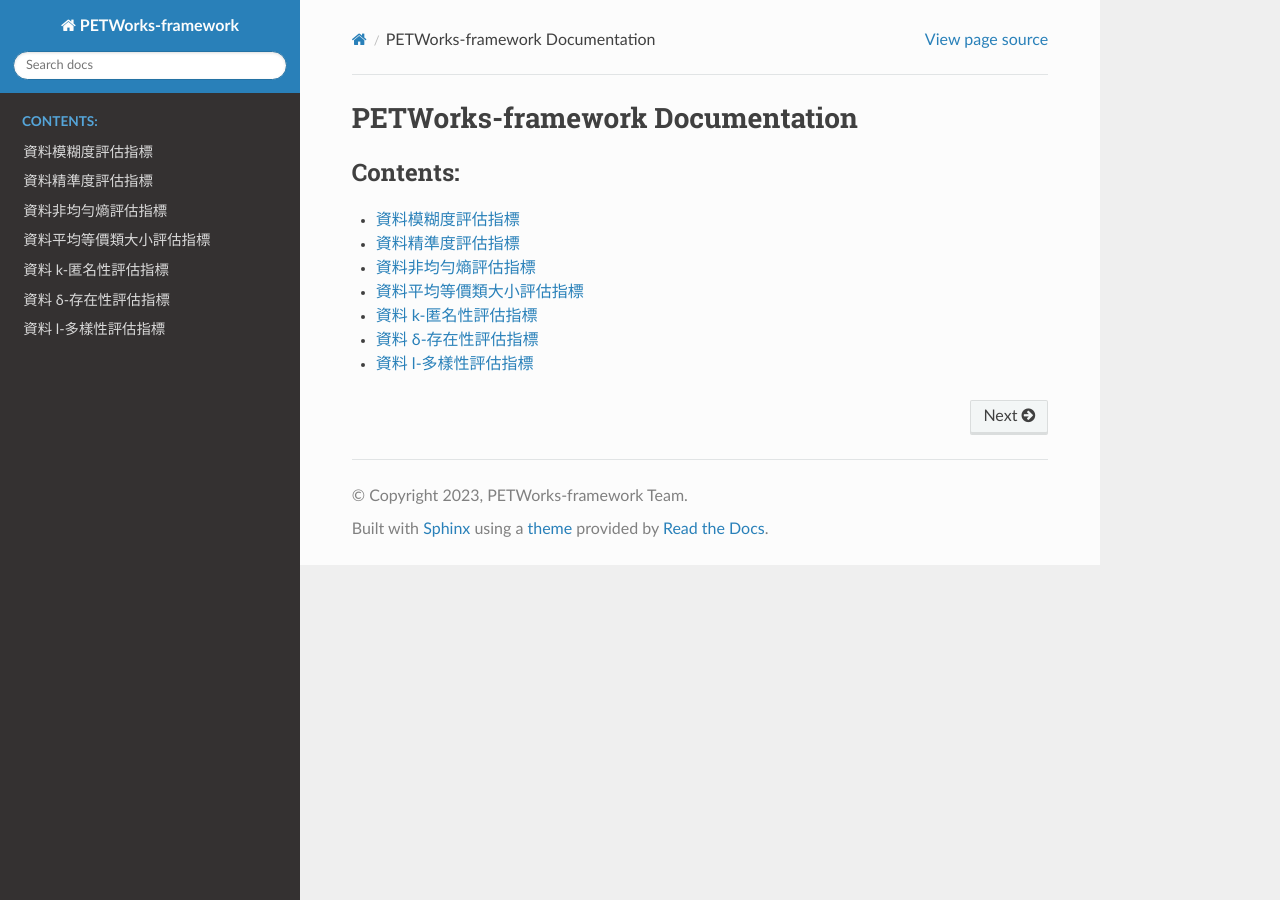
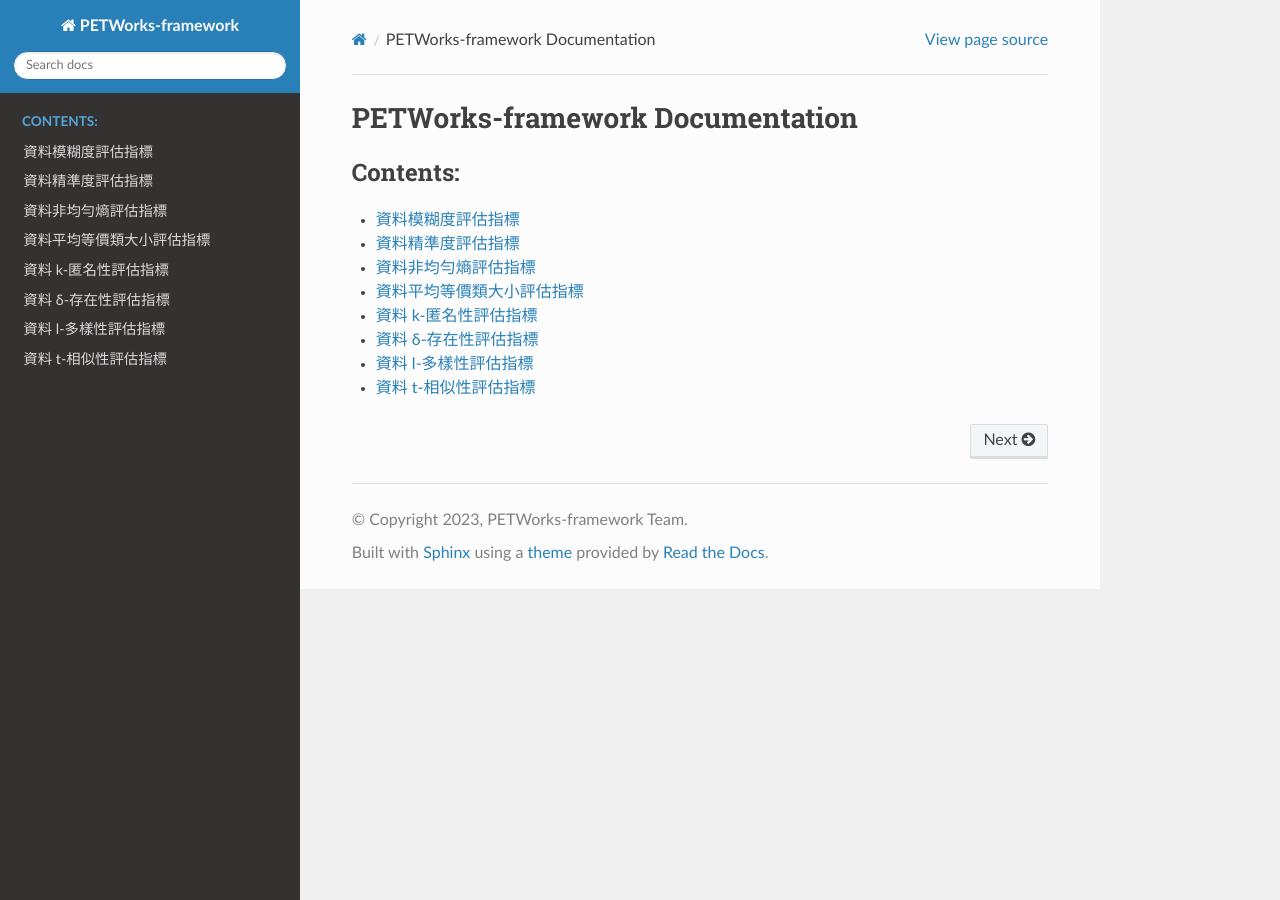
Before and after one commit to quark-engine/PETWorks-DOC, a Sphinx documentation site: the page built from docs/source/index.rst, in a window 1280 px wide. Built offline with Sphinx 7.4.7 and the Read the Docs theme 2.0.0, drawn with Linux system fonts in a browser that asks for light colours; part of the change alters nothing that is shown.

Commit message:
add document for t-closeness (#19)

```diff
--- a/docs/source/index.rst
+++ b/docs/source/index.rst
@@ -17,3 +17,4 @@ PETWorks-framework Documentation
    kanonymity
    dpresence
    ldiversity
+   tcloseness
--- /dev/null
+++ b/docs/source/tcloseness.rst
@@ -0,0 +1,288 @@
++++++++++++++++++++++++++++++++++++++++
+資料 t-相似性評估指標
++++++++++++++++++++++++++++++++++++++++
+
+以下程式碼旨在評估資料是否滿足 t-相似性（t-closeness）。更多 t-相似性之說明，詳見 `此處 <#id3>`_ 。
+
+我們以 ``data/patient_anonymized.csv`` 作為去識別化資料表， ``data/patient_hierarchy`` 作為
+資料階層定義，以及 ``attributeTypes`` 作為屬性型態定義，展示如何透過 PETWorks-framework
+框架判斷此指標。
+
+在以下程式碼中，我們透過 API ``PETValidation(None, anonymized, "t-closeness", dataHierarchy, attributeTypes, tLimit)`` ，以上述資料、“t-closeness” 字串與 ``tLimit`` 作爲
+參數，判斷資料是否滿足 t-相似性。
+
+再來，我們透過 API ``report(result, format)`` ，以上述評估結果與 “json” 字串作爲參數，將評估
+結果以 JSON 格式印出。
+
+
+範例程式碼: t-closeness.py
+--------------------------
+
+.. code-block:: python
+
+   from PETWorks import PETValidation, report
+    from PETWorks.attributetypes import (
+        SENSITIVE_ATTRIBUTE,
+        QUASI_IDENTIFIER,
+    )
+
+    anonymized = "data/patient_anonymized.csv"
+    dataHierarchy = "data/patient_hierarchy"
+
+    attributeTypes = {
+        "ZIPCode": QUASI_IDENTIFIER,
+        "Age": QUASI_IDENTIFIER,
+        "Disease": SENSITIVE_ATTRIBUTE,
+    }
+
+    result = PETValidation(
+        None,
+        anonymized,
+        "t-closeness",
+        dataHierarchy=dataHierarchy,
+        attributeTypes=attributeTypes,
+        tLimit=0.376,
+    )
+    report(result, "json")
+
+
+輸出結果
+--------
+
+.. code-block:: text
+
+    $ python3 t-closeness.py
+    {
+        "t": 0.376,
+        "fulfill t-closeness": true
+    }
+
+評估指標之定義
+--------------
+
+t-相似性（t-closeness）是一種隱私保護力指標，表示資料集中子群體的敏感資訊機率分佈與資料表整體的敏感資訊機率分佈之差異，是否不超過 t，該差異稱為推土機距離（Earth Mover’s distance）。一旦攻擊者發現子群體的敏感資訊機率分佈與整體資料表差異過大，可藉由資料表推敲出子群體的敏感資訊特徵。
+
+推土機距離數值分佈在 0 到 1 之間。當數值越高，子群體的敏感資訊機率分佈與整體的敏感資訊機率分佈越迥異，攻擊者可分析出的特徵越多；當數值越低，子群體的敏感資訊機率分佈與整體的敏感資訊機率分佈越相似，攻擊者可分析出的特徵越少。
+
+因此，指標使用可調配參數 t 限制推土機距離最大值。當參數 t 越小，子群體的敏感資訊機率分佈與整體的敏感資訊分佈被限制的越相似，攻擊者可分析出的特徵越少，敏感資訊得到的保障越大。
+
+評估指標之判斷
+---------------
+
+參考 [1]_ ，判斷 t-相似性的方法有四個步驟：
+
+1. 將具有相同個體背景資訊之資料列分為同組。
+2. 盤點各組別相較於整體資料表的敏感資訊數值之出現機率差異。
+3. 計算將出現機率差異中和的最小成本，即推土機距離。
+4. 確認上述推土機距離是否不超過 t 。
+
+
+接下來將以下列「範例資料表」與「疾病資料階層」說明判斷過程。
+
+
+**範例資料表**
+
++---------------------+-------------------------+--------------------------------+--------------------------------+
+| .. centered::  編號 | .. centered::  出生年   | .. centered::  薪水            | .. centered::  疾病            |
++=====================+=========================+================================+================================+
+| .. centered::  1    | .. centered::  197*     | .. centered::  3k              | .. centered::  胃癌            |
++---------------------+-------------------------+--------------------------------+--------------------------------+
+| .. centered::  2    | .. centered::  197*     | .. centered::  4k              | .. centered::  流感            |
++---------------------+-------------------------+--------------------------------+--------------------------------+
+| .. centered::  3    | .. centered::  198*     | .. centered::  5k              | .. centered::  流感            |
++---------------------+-------------------------+--------------------------------+--------------------------------+
+| .. centered::  4    | .. centered::  198*     | .. centered::  6k              | .. centered::  胃炎            |
++---------------------+-------------------------+--------------------------------+--------------------------------+
+| .. centered::  5    | .. centered::  198*     | .. centered::  8k              | .. centered::  胃癌            |
++---------------------+-------------------------+--------------------------------+--------------------------------+
+
+**疾病資料階層**
+
+.. image:: https://i.imgur.com/HF8XGrq.png
+
+
+假設「範例資料表」各欄位之屬性型態如下：
+
+1. 「出生年」為個體背景資訊。
+2. 「薪水」為數字類型敏感資訊。
+3. 「疾病」為非數字類型敏感資訊。
+
+假設「疾病」欄位之數值可依「疾病資料階層」如下分類：
+
+1. 「疾病」下可細分「呼吸感染」與「胃部疾病」。
+2. 「呼吸感染」下可細分「流感」。
+3. 「胃部疾病」下可細分「胃癌」與「胃炎」。
+
+
+若欲判斷「範例資料表」是否滿足 t = 4 之 t-相似性，可以如下進行。
+
+**STEP 1：將具有相同個體背景資訊之資料列分為同組。**
+
+以「範例資料表」為例，將具有相同「出生年」個體背景資訊之資料列分組，可得兩組如下：
+
+1. 「出生年」資料為「197*」之組別，包含 **編號 1、2** 兩個資料列。
+2. 「出生年」資料為「198*」之組別，包含 **編號 3、4、5** 三個資料列。
+
+
+**STEP 2：盤點各組別相較於整體資料表的敏感資訊數值之出現機率差異。**
+
+出現機率差異公式如下，
+
+.. math::
+    \begin{equation}
+    \begin{aligned}
+    & 組別中敏感資訊數值出現機率差異 \\
+    & = 組別中敏感資訊數值出現機率 - 整體資料表敏感資訊數值出現機率 \\
+    &= \frac{組別中敏感數值出現次數}{組別資料列數} - \frac{整體資料表敏感數值出現次數}{整體資料表資料列數}
+    \end{aligned}
+    \end{equation}
+
+以 **編號 1、2 資料列** 組別中，**「薪水」資料** 之 **「5k」數值** 的出現機率差異為例。其在組別中出現 0 次，因此「5k」於組別之出現機率為 0；其在「範例資料表」中出現 1 次，且「範例資料表」有 5 個資料列，因此「5k」於「範例資料表」之出現機率為 1/5。故，數值「5k」的出現機率差異為 **-1/5**。
+
+.. math ::
+
+    \begin{equation}
+    \begin{aligned}
+    & 編號 1、2 資料列組別中「5k」出現機率差異 \\
+    & = 編號 1、2 資料列組別中「5k」出現機率 - 「範例資料表」「5k」出現機率 \\
+    & = \frac{編號 1、2 資料列組別中「5k」出現次數}{編號 1、2 資料列組別資料列數} - \frac{「範例資料表」「5k」出現次數}{「範例資料表」資料列數} \\
+    & = \frac{0}{2} - \frac{1}{5} = -\frac{1}{5}
+    \end{aligned}
+    \end{equation}
+
+
+依同樣邏輯計算，可得 **編號 1、2 資料列** 組別之「薪水」、「疾病」資料相較於「範例資料表」的敏感數值出現機率差異，如下表所示：
+
++-----------------------------+--------------------+--------------------+---------------------+---------------------+---------------------+
+| .. centered:: 「薪水」數值  | .. centered:: 3k   | .. centered:: 4k   | .. centered:: 5k    | .. centered:: 6k    | .. centered:: 8k    |
++=============================+====================+====================+=====================+=====================+=====================+
+| .. centered:: 出現機率差異  | .. centered:: 3/10 | .. centered:: 3/10 | .. centered::  -1/5 | .. centered::  -1/5 | .. centered::  -1/5 |
++-----------------------------+--------------------+--------------------+---------------------+---------------------+---------------------+
+
++-------------------------------+-------------------------+------------------------+-------------------------+
+| .. centered:: 「疾病」數值    | .. centered::  胃癌     | .. centered::  流感    | .. centered::  胃炎     |
++===============================+=========================+========================+=========================+
+| .. centered:: 出現機率差異    | .. centered::  1/10     | .. centered::  1/10    | .. centered::  -1/5     |
++-------------------------------+-------------------------+------------------------+-------------------------+
+
+
+**STEP 3：計算將出現機率差異中和的最小成本，即推土機距離。**
+
+針對 **數字類型** 與 **非數字類型** 兩種敏感資訊，中和出現機率差異的最小成本有兩種不同計算方式，以下分別說明之。
+
+**一、數字類型敏感資訊之中和最小成本**
+
+針對數字類型敏感資訊，欲計算此類型之中和最小成本，需根據敏感數值的大小，逐步將出現機率差異由小轉移到更大的數值上，並將每次轉移的成本加總得之。單次轉移成本公式如下，
+
+.. math ::
+    \begin{equation}
+    \begin{aligned}
+    單次轉移成本 &= \frac{1}{整體資料表敏感數值種類數 - 1} \times 出現機率之轉移量
+    \end{aligned}
+    \end{equation}
+
+以 **編號 1、2 資料列** 組別中，**「薪水」資料** 數值為例，總共需要轉移出現機率差異 4 次，分別將出現機率差異由「3k」至「4k」、「4k」至「5k」、「5k」至「6k」與「6k」至 「8k」依序進行轉移，轉移成本總和即為中和最小成本。
+
+
+
+.. math ::
+    \begin{equation}
+    \begin{aligned}
+    3k \rightarrow 4k \rightarrow 5k \rightarrow 6k \rightarrow 8k
+    \end{aligned}
+    \end{equation}
+
+
+
+以「3k」至「4k」之轉移為例，初始狀態下「3k」出現機率差異為 3/10，因此出現機率轉移量為 **3/10** 、轉移成本為 3/40，轉移後「4k」之出現機率差異為 3/10 + 3/10 = 6/10。
+
+
+.. math ::
+    \begin{equation}
+    \begin{aligned}
+    &「3k」轉移出現機率差異至「4k」之成本 \\
+    & = \frac{1}{「範例資料表」敏感數值種類數 - 1} \times 出現機率之轉移量 \\
+    & = \frac{1}{5 - 1} \times \frac{3}{10} =
+    \frac{3}{40}
+    \end{aligned}
+    \end{equation}
+
+
+以「4k」至「5k」之轉移為例，前次轉移後「4k」出現機率差異為 6/10，因此出現機率轉移量為 **6/10** 、轉移成本為 6/40，轉移後「5k」之出現機率差異為 (-1/5) + 6/10 = 4/10。
+
+
+.. math ::
+    \begin{equation}
+    \begin{aligned}
+    &「4k」轉移出現機率差異至「5k」之成本 \\
+    & = \frac{1}{「範例資料表」敏感數值種類數 - 1} \times 出現機率之轉移量 \\
+    & = \frac{1}{5 - 1} \times \frac{6}{10} =
+    \frac{6}{40}
+    \end{aligned}
+    \end{equation}
+
+依同樣邏輯計算，可得 **編號 1、2 資料列** 組別 4 次轉移成本分別為 3/40 、 6/40 、 4/40 與 2/40，加總得出中和「薪水」資料之最小成本為 **3/8** 。
+
+**二、非數字類型敏感資訊之中和最小成本**
+
+針對非數字類型敏感資訊，欲計算此類型之中和最小成本，需根據資料階層的高度，逐步由低至高正負相消資料階層各個內部節點下的出現機率差異，並將每次相消的成本加總得之。單次正負相消成本公式如下，
+
+
+.. math ::
+    \begin{equation}
+    \begin{aligned}
+    單次正負相消成本 &= \frac{內部節點於資料階層高度}{資料階層總高度} \times 出現機率之正負相消量
+    \end{aligned}
+    \end{equation}
+
+
+以 **編號 1、2 資料列** 組別中，**「疾病」資料** 數值為例，總共需要正負相消出現機率差異 3 次，分別由低至高對於「呼吸感染」、「胃部疾病」、「疾病」底下的出現機率差異進行正負相消，相消成本總和即為中和最小成本。
+
+以「呼吸感染」內部節點為例，初始狀態下其底下出現機率差異正值總和為 1/10，負值總和為 0，無法正負相消，故相消成本為 **0** ，「呼吸感染」繼承其底下出現機率差異正值，1/10。
+
+
+以「胃部疾病」內部節點為例，初始狀態下其底下出現機率差異正值總和為 1/10，負值總和為 -1/5 ，出現機率之正負相消量為 **1/10** ，且資料階層高度為 **1** ，故相消成本為 1/20，相消完「胃部疾病」繼承剩餘之出現機率差異， 1/10 + (-1/5) = 1/20。
+
+.. math ::
+    \begin{equation}
+    \begin{aligned}
+    &「胃部疾病」節點正負相消之成本 \\
+    & = \frac{「胃部疾病」節點於資料階層高度}{資料階層總高度} \times 出現機率之正負相消量\\
+    & = \frac{1}{2} \times \frac{1}{10}  = \frac{1}{20}
+    \end{aligned}
+    \end{equation}
+
+以「疾病」內部節點為例，經前次相消其底下節點出現機率差異正值總和為 1/10，負值總和為 -1/10 ，出現機率之正負相消量為 **1/10** ，且資料階層高度為 **2** ，故相消成本為 1/10 ，相消完「疾病」繼承剩餘之出現機率差異，1/10 + (-1/10) = 0。
+
+.. math ::
+    \begin{equation}
+    \begin{aligned}
+    &「疾病」節點正負相消之成本 \\
+    & = \frac{「疾病」節點於資料階層高度}{資料階層總高度} \times 出現機率之正負相消量\\
+    & = \frac{2}{2} \times \frac{1}{10}  = \frac{1}{10}
+    \end{aligned}
+    \end{equation}
+
+
+
+於是可得 **編號 1、2 資料列** 組別所有相消成本分別為 0、1/20 與 1/10，加總得出中和「疾病」資料之最小成本為 **3/20** 。
+
+
+
+**STEP 4：確認上述推土機距離是否不超過 t 。**
+
+最後，確認步驟 3 計算之推土機距離，即中和最小成本，是否不超過 t 。在此例中，**編號 1、2 資料列** 與 **編號 3、4、5 資料列** 組別的 **「薪水」** 與 **「疾病」** 資料推土機距離如下表，數值皆不超過 4 。因此，「範例資料表」滿足 t = 4 之 t-相似性。
+
+
++---------------------------------------+-------------------------------------+--------------------------------------+
+| .. centered:: 組別                    | .. centered:: 「薪水」資料推土機距離| .. centered:: 「疾病」資料推土機距離 |
++=======================================+=====================================+======================================+
+| .. centered:: **編號 1、2 資料列**    | .. centered:: 3/8                   | .. centered:: 1/4                    |
++---------------------------------------+-------------------------------------+--------------------------------------+
+| .. centered:: **編號 3、4、5 資料列** | .. centered:: 3/20                  | .. centered:: 1/10                   |
++---------------------------------------+-------------------------------------+--------------------------------------+
+
+參考資料
+---------
+
+.. [1] N. Li, T. Li and S. Venkatasubramanian, “t-Closeness: Privacy Beyond k-Anonymity and l-Diversity,” 2007 IEEE 23rd International Conference on Data Engineering, Istanbul, Turkey, 2007, pp. 106-115, doi: 10.1109/ICDE.2007.367856.
```
